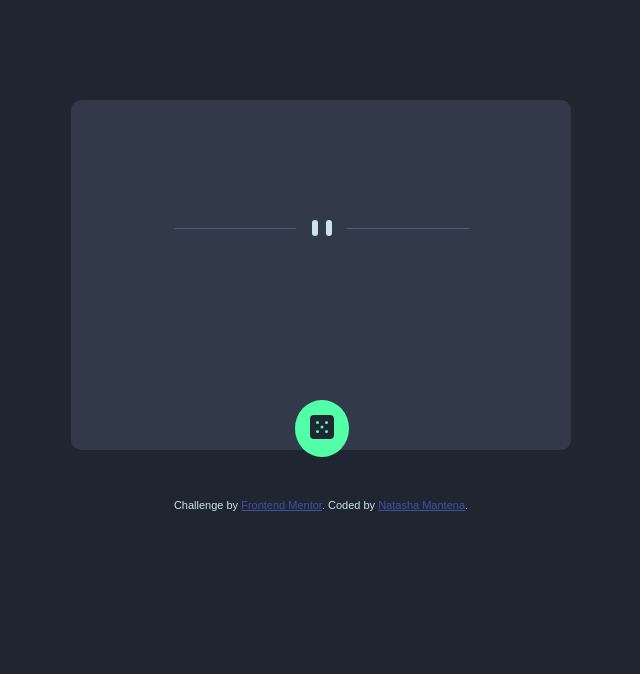
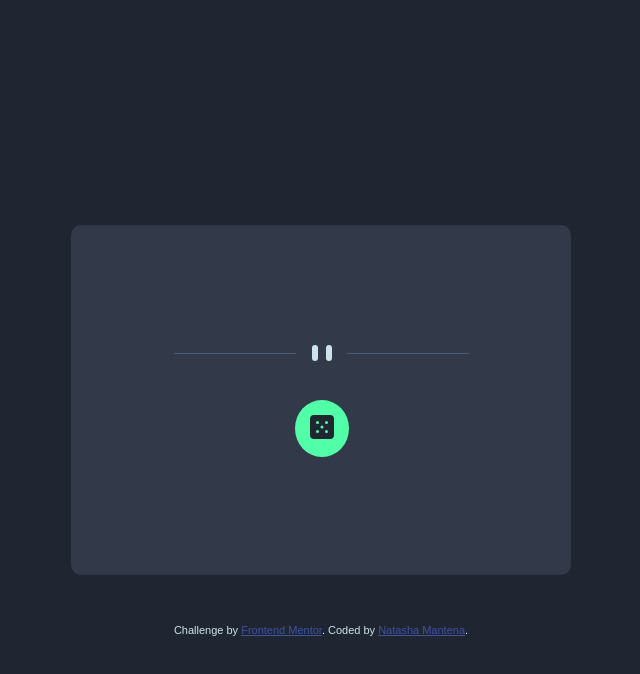
Before and after one commit to natashamantena/advice-generator-app-main, a plain HTML site: page index.html in a window 1280 px wide. Shown: the whole page, without its empty margins (319-959 px from the left). Drawn offline with nearby package versions, Linux system fonts and the light colour scheme; no server answers.

Commit message:
correcting display css

```diff
--- a/style.css
+++ b/style.css
@@ -1,6 +1,9 @@
 body {
     background-color: hsl(218, 23%, 16%);
     font-family: 'Manrope', sans-serif;
+    min-height: 100vh;
+    display: grid;
+    place-items: center;
 }
 
 .main-box {
@@ -9,8 +12,6 @@ body {
     flex-direction: column;
     text-align: center;
     align-items: center;
-    margin: auto;
-    margin-top: 100px;
     width: 90%;
     height:350px;
     border-radius: 10px;
@@ -62,7 +63,6 @@ p {
 @media (min-width: 500px) {
 
 .main-box {
-    margin-top: 100px;
     width: 500px;
     height:350px;
     border-radius: 10px;
```
